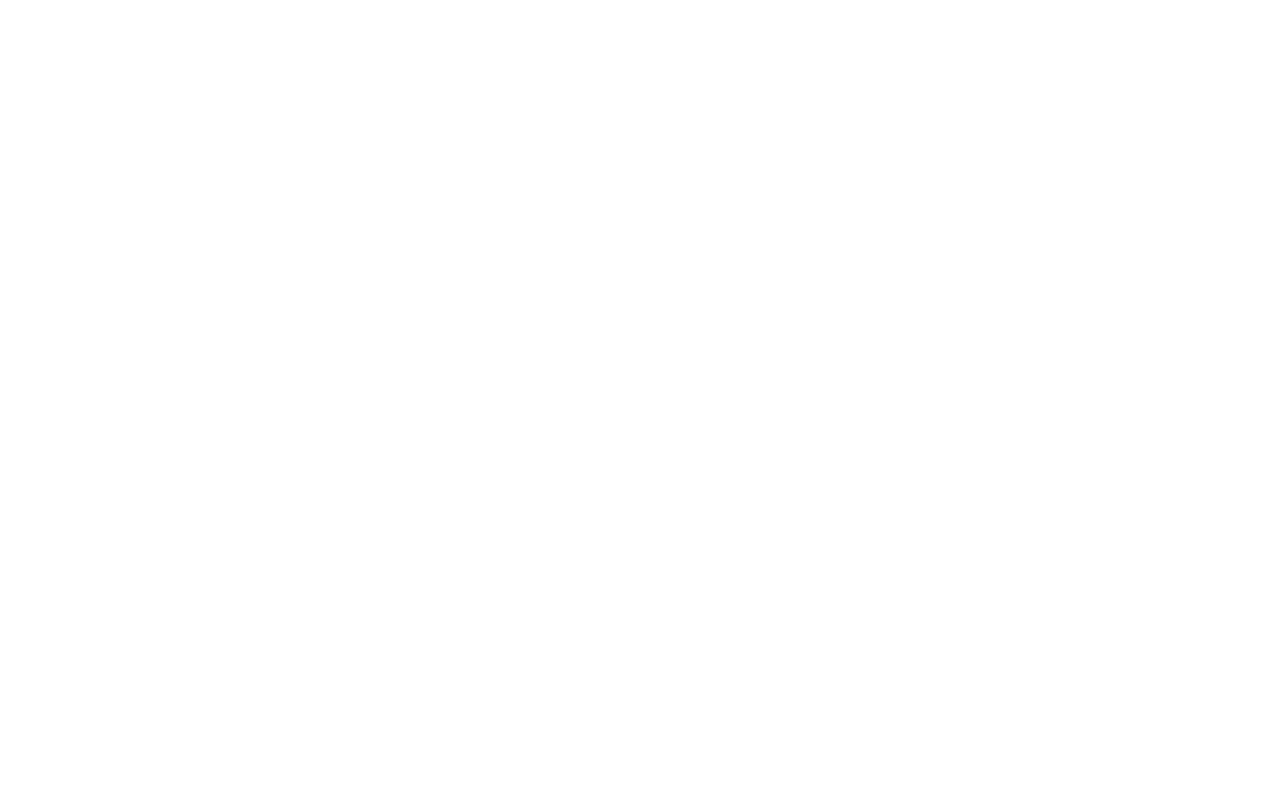
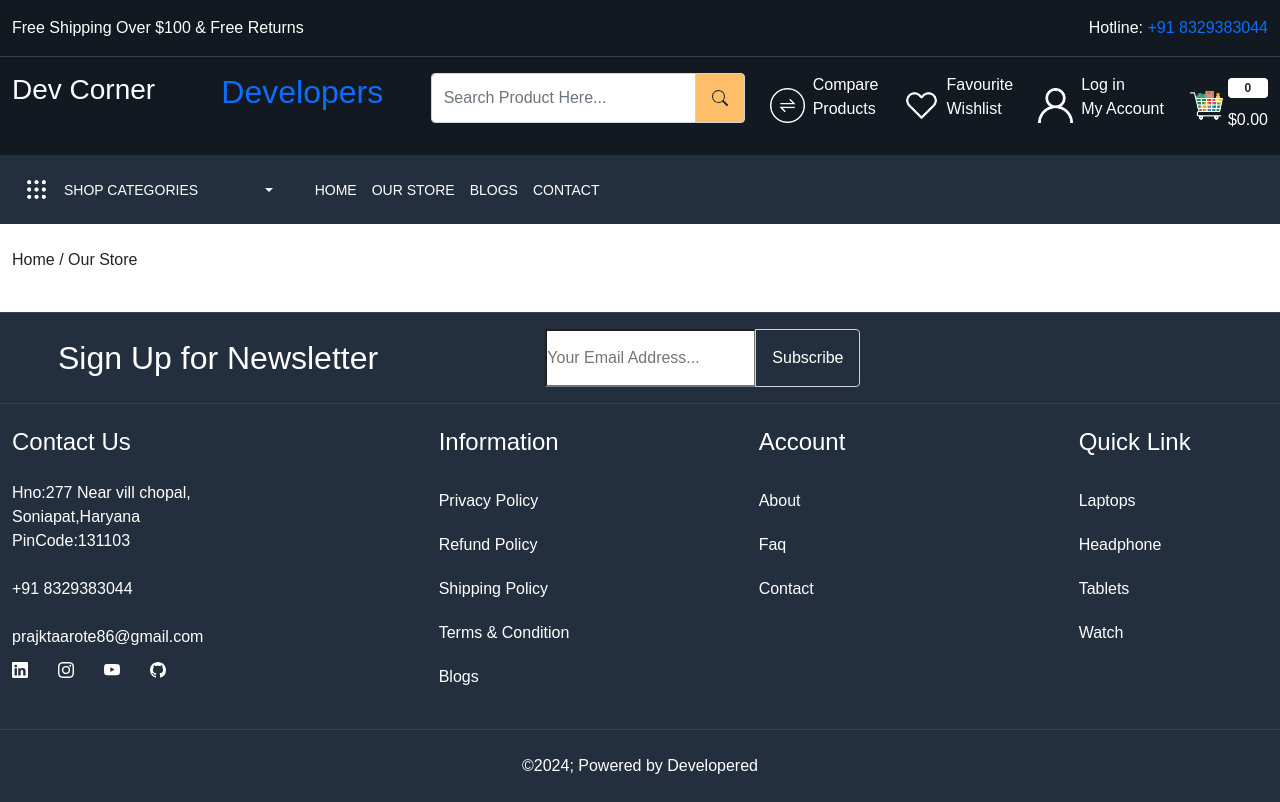
Before and after one commit to uniquepraj86/E-commerce, a React (Create React App) app: page /store in a window 1280 px wide. Before the commit this address had no page. Built offline with nearby package versions, Linux system fonts and the light colour scheme; some icons are missing.

Commit message:
create new pages

```diff
--- a/src/App.js
+++ b/src/App.js
@@ -5,6 +5,7 @@
 import Home from './pages/Home';
 import About from './pages/About';
 import Contact from './pages/Contact';
+import OurStore from './pages/OurStore'
 
 function App() {
   return (
@@ -15,6 +16,7 @@
            <Route index element={<Home/>}/>
            <Route path='about' element={<About/>}/>
            <Route path='contact' element={<Contact/>}/>
+           <Route path='store' element={<OurStore/>}/>
           </Route>
       </Routes>
   </BrowserRouter>
--- /dev/null
+++ b/src/components/BreadCrumb.js
@@ -0,0 +1,22 @@
+
+import React from "react";
+import { Link } from "react-router-dom";
+
+const BreadCrumb = (props) => {
+     const {title} = props;
+  return (
+    <div className="breadCrumb py-4">
+      <div className="container-xxl">
+        <div className="row">
+          <div className="col-12">
+            <p>
+              <Link to="/store" className="text-dark"> Home </Link> / {title}
+            </p>
+          </div>
+        </div>
+      </div>
+    </div>
+  );
+};
+
+export default BreadCrumb;
--- a/src/components/Header.js
+++ b/src/components/Header.js
@@ -124,7 +124,7 @@
               <div className="menu-links">
                 <div className="d-flex align-items-center gap-15">
                   <NavLink to="/">Home</NavLink>
-                  <NavLink to="/">Our Store</NavLink>
+                  <NavLink to="/store">Our Store</NavLink>
                   <NavLink to="/"> Blogs</NavLink>
                   <NavLink to="/">Contact</NavLink>
                 </div>
--- /dev/null
+++ b/src/pages/OurStore.js
@@ -0,0 +1,12 @@
+import React from 'react'
+import BreadCrumb from '../components/BreadCrumb'
+
+const OurStore = () => {
+  return (
+    <>
+      <BreadCrumb  title='Our Store'/>
+    </>
+  )
+}
+
+export default OurStore;
```
